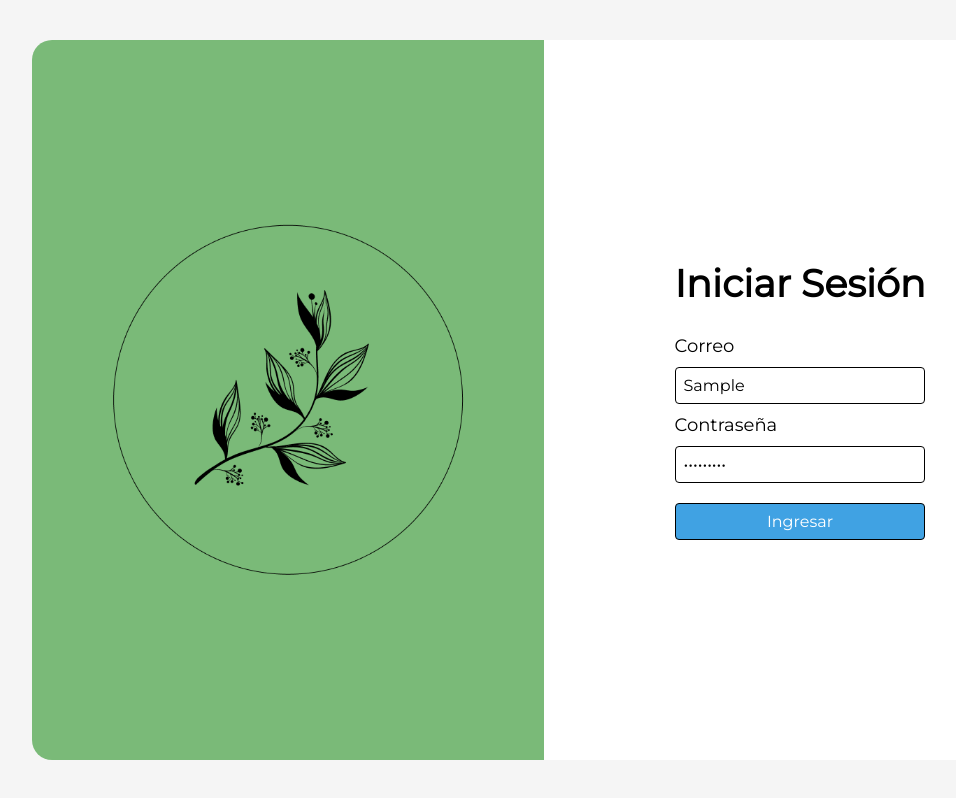
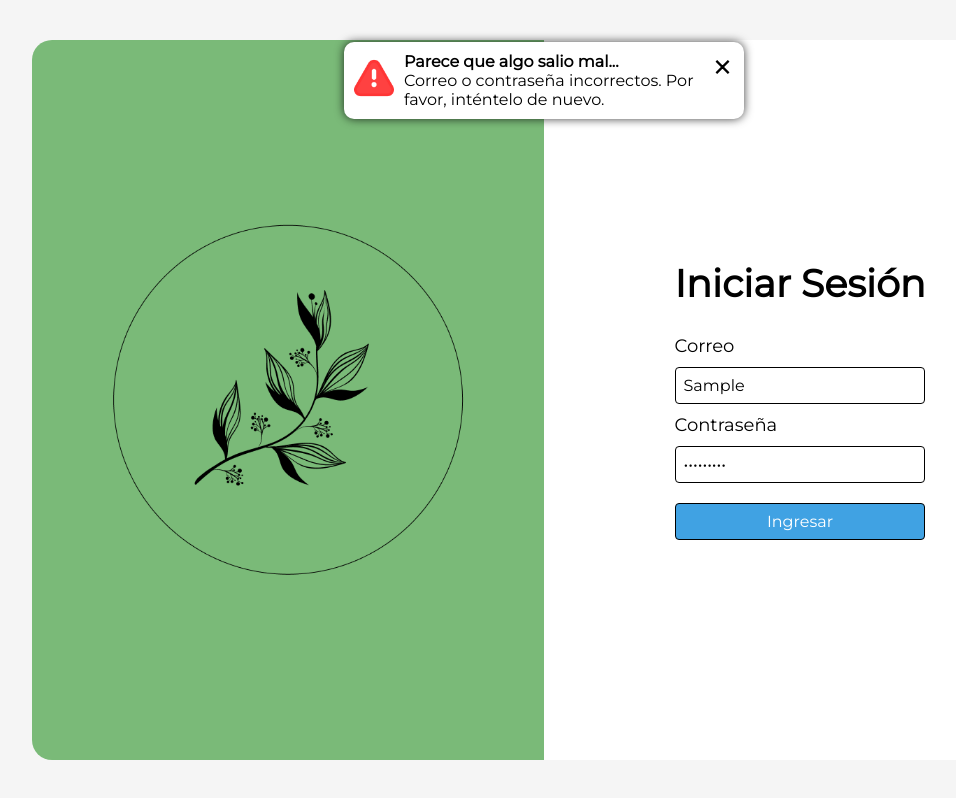
Before and after one commit to xavier290/Germination-Chamber-Frontend, a React (Create React App) app: page /#/login in a window 1280 px wide. Both pictures are taken after typing "Sample", "Sample123" into the empty fields and a click on the button "Ingresar". Shown: the whole page, without its empty margins (96-1052 px from the left). Built offline with nearby package versions, Linux system fonts and the light colour scheme; no server answers.

Commit message:
login page updated

```diff
--- a/src/pages/login.jsx
+++ b/src/pages/login.jsx
@@ -3,10 +3,11 @@ import { useNavigate } from 'react-router-dom';
 import axios from 'axios';
 
 import Logo from '../images/logo2.png';
-
+import Warning from '../images/warning.png';
 
 const Login = () => {
     const [email, setEmail] = useState('');
+    const [errorMessage, setErrorMessage] = useState('');
     const [password, setPassword] = useState('');
     const navigate = useNavigate();
 
@@ -21,15 +22,22 @@ const Login = () => {
     const handleLogin = async (e) => {
         e.preventDefault();
         try {
-          const response = await axios.post('https://squid-app-ht2cp.ondigitalocean.app/api/auth/login', { email, password });
-          localStorage.setItem('token', response.data.token);
-          localStorage.setItem('name', response.data.name);
-          navigate('/dashboard');
+            const response = await axios.post('https://squid-app-ht2cp.ondigitalocean.app/api/auth/login', { email, password });
+            // console.log(response.data);
+            localStorage.setItem('token', response.data.token);
+            localStorage.setItem('name', response.data.name);
+
+            navigate('/dashboard');
         }
         catch (error) {
-          console.error('Login failed', error);
+            console.error('Login failed', error);
+            setErrorMessage('Correo o contraseña incorrectos. Por favor, inténtelo de nuevo.');
           // Handle login failure (e.g., show error message)
         }
+    };
+
+    const clearErrorMessage = () => {
+        setErrorMessage('');
     };
 
     return (
@@ -39,6 +47,20 @@ const Login = () => {
                 <p>SmartClimate</p>
             </div>
             <div className="pageContent">
+                {errorMessage && (
+                    <div className="Message">
+                        <div className="content">
+                            <div className="img">
+                                 <img src={Warning} alt="warning sign" />
+                            </div>
+                            <div className="payload">
+                                <p className='boldtext'>Parece que algo salio mal...</p>
+                                <p>{errorMessage}</p>
+                                <button onClick={clearErrorMessage}>&times;</button>
+                            </div>
+                        </div>
+                    </div>
+                )}
                 <form onSubmit={handleLogin}>
                     <h1>Iniciar Sesión</h1>
 
--- a/src/styling/pages/_loginpage.scss
+++ b/src/styling/pages/_loginpage.scss
@@ -28,7 +28,6 @@
 
         @include respond-phone {
             flex-direction: row;
-            background: #ededed;
         }
 
         img {
@@ -56,6 +55,71 @@
         flex-direction: column;
         align-items: center;
         justify-content: center;
+
+        @include respond-phone {
+            justify-content: flex-start;
+            margin-top: 30px;
+        }
+
+        .Message {
+            position: absolute;
+            left: 0;
+            top: 0%;
+            width: 100%;
+            height: 20vh;
+            display: flex;
+            justify-content: center;
+            align-items: center;
+
+            .content {
+                width: 400px;
+                display: flex;
+                flex-direction: row;
+                justify-content: center;
+                align-items: center;
+                background-color: #fff;
+                border-radius: 10px;
+                position: relative;
+                padding: 10px;
+                box-shadow: 0px 0px 10px 0px rgba(0,0,0,0.75);
+
+                @include respond-phone {
+                    width: 100%;
+                    height: 100%;
+                    padding: 20px;
+                }
+
+                .img {
+                    margin-right: 10px;
+
+                    img {
+                        width: 40px;
+                    }
+                }
+
+                .payload {
+                    .boldtext {
+                        font-weight: bold;
+                    }
+
+                    button {
+                        background: transparent;
+                        border: none;
+                        cursor: pointer;
+
+                        position: absolute;
+                        right: 10px;
+                        top: 0px;
+
+                        font-size: 40px;
+                    }
+
+                    @include respond-phone {
+                        font-size: 14px;
+                    }
+                }
+            }
+        }
 
         form {
             h1 {
```
Also changed, not shown: src/images/warning.png (added).
